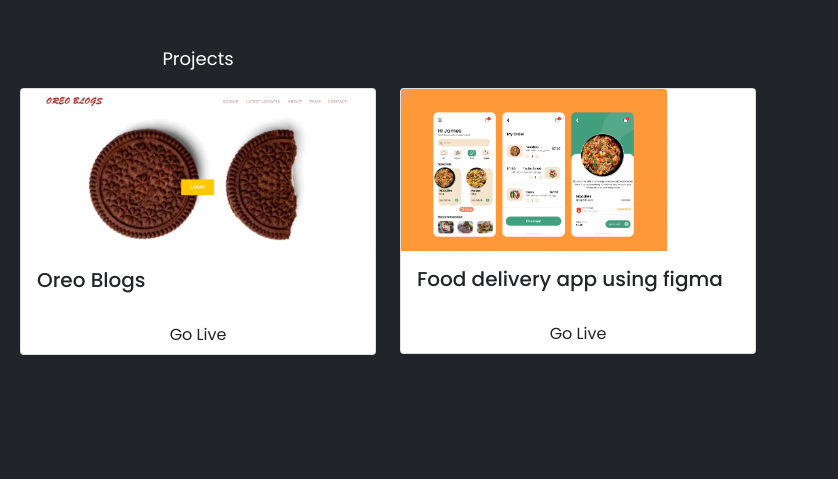
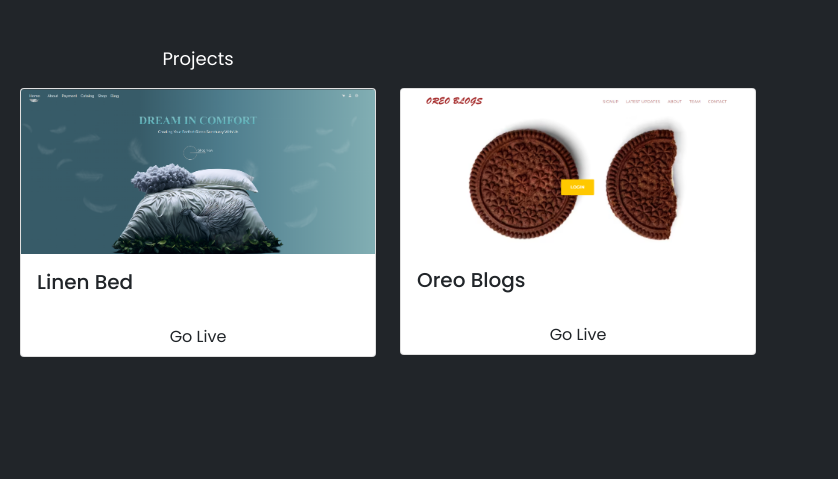
Before and after one commit to abhimanuesasidharan/Portfolio, a plain HTML site: page index.html in a window 1280 px wide. Shown: the part 995-1474 px from the top of the page, 442-1280 px from the left. Drawn offline with nearby package versions, Linux system fonts and the light colour scheme.

Commit message:
new project added

```diff
--- a/index.html
+++ b/index.html
@@ -104,20 +104,20 @@
       </div>
       <div class="col">
         <div class="card">
+          <img src="images/linenbed.png" class="card-img-top" alt="figma">
+          <div class="card-body">
+            <h5 class="card-title">Linen Bed </h5>
+          </div>
+          <a href="https://abhimanuesasidharan.github.io/LinenBed/" class="btn">Go Live</a>
+        </div>
+      </div>
+      <div class="col">
+        <div class="card">
           <img src="images/oreo.png" class="card-img-top" alt="Oreo">
           <div class="card-body">
             <h5 class="card-title">Oreo Blogs</h5>
           </div>
           <a href="https://abhimanuesasidharan.github.io/entripro1/index.html" class="btn">Go Live</a>
-        </div>
-      </div>
-      <div class="col">
-        <div class="card">
-          <img src="images/figma.png" class="card-img-top w-75" alt="figma">
-          <div class="card-body">
-            <h5 class="card-title">Food delivery app using figma</h5>
-          </div>
-          <a href="https://abhimanuesasidharan.github.io/sample/" class="btn">Go Live</a>
         </div>
       </div>
     </div>
```
Also changed, not shown: images/linenbed.png (added), 1 other file.
